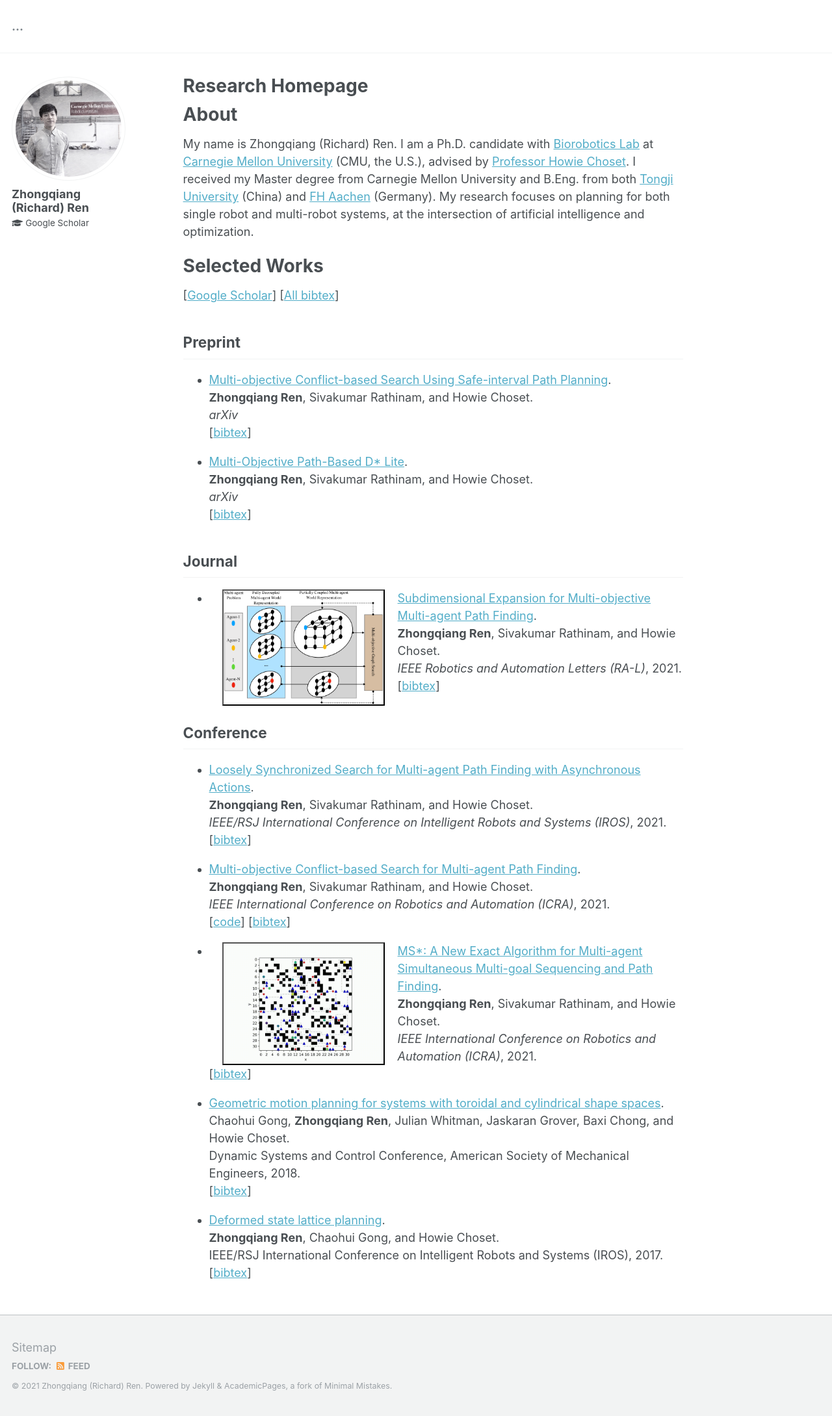
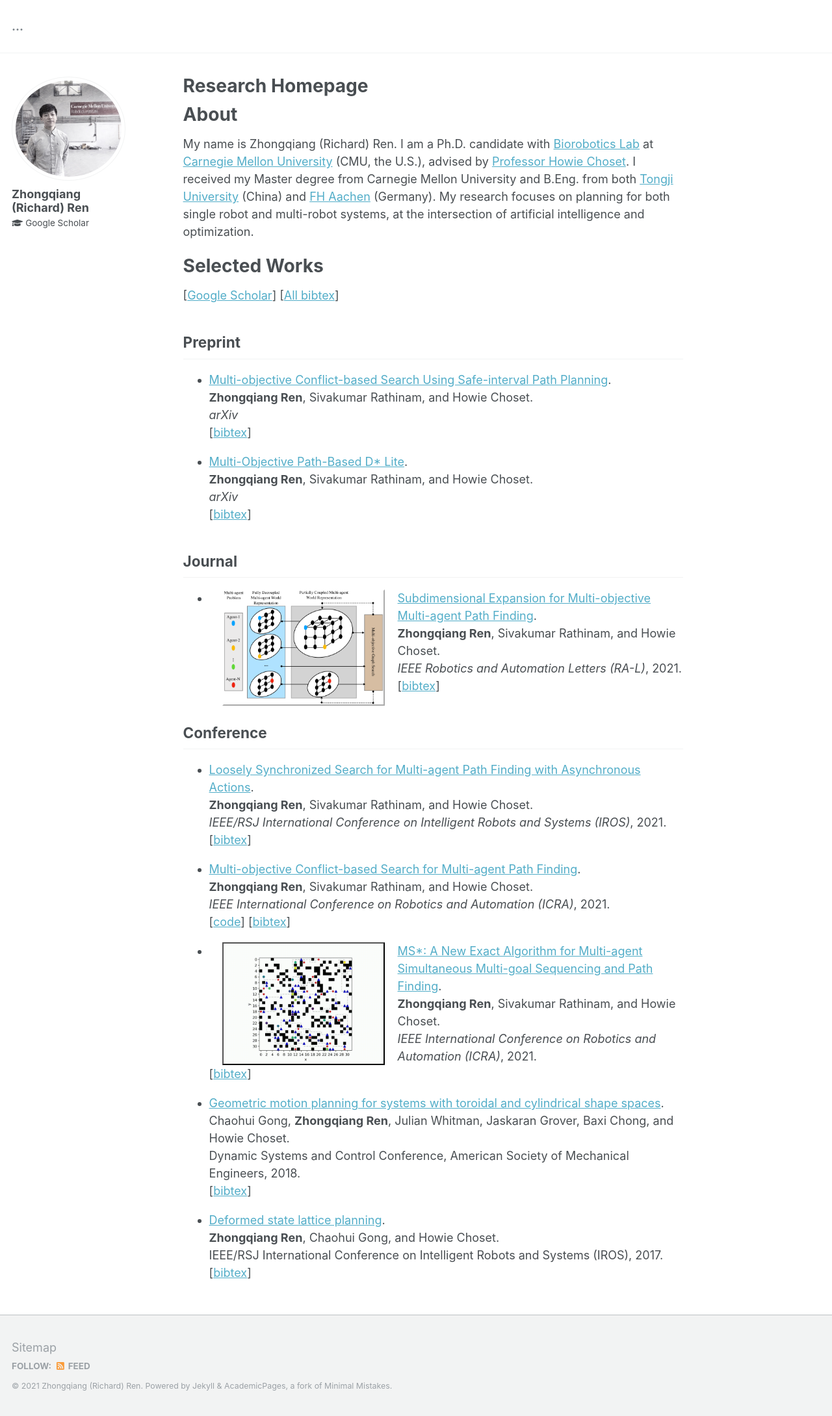
Before and after one commit to wonderren/wonderren.github.io, a Jekyll site: the page built from _pages/about.md, in a window 1280 px wide. Shown: the whole page at 65% size. Built offline with Jekyll 4.4.1, drawn with Linux system fonts in a browser that asks for light colours.

Commit message:
remove border

```diff
--- a/_pages/about.md
+++ b/_pages/about.md
@@ -53,7 +53,7 @@ Preprint
 Journal
 ------
 
-* <img src="images/fig_MOMstar.png" alt="" width="250" height="200" align="left" hspace="20" style=" border: #000000 2px outset;">
+* <img src="images/fig_MOMstar.png" alt="" width="250" height="200" align="left" hspace="20" style=" border: #FFFFFF 2px outset;">
 [Subdimensional Expansion for Multi-objective Multi-agent Path Finding](https://arxiv.org/pdf/2102.01353.pdf).\
 	**Zhongqiang Ren**, Sivakumar Rathinam, and Howie Choset.\
 	<i>IEEE Robotics and Automation Letters (RA-L)</i>, 2021.\
```
